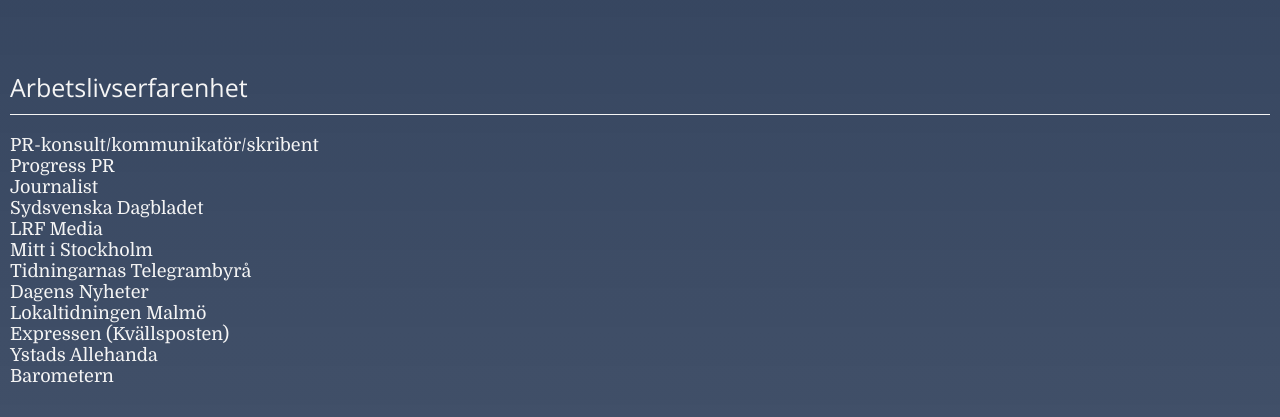
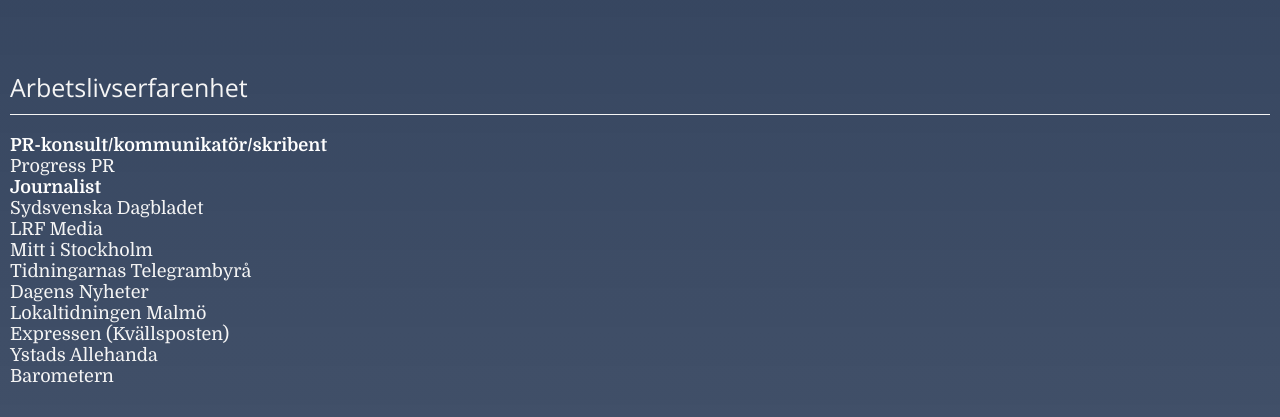
Before and after one commit to nehrwein/Kim_Portfolio, a React (Create React App) app in the folder code/: page / in a window 1280 px wide. Shown: the part 1323-1740 px from the top of the page. Built offline with nearby package versions, Linux system fonts and the light colour scheme.

Commit message:
refactor(about): shorten the code

```diff
--- a/code/src/components/About/AboutElements.ts
+++ b/code/src/components/About/AboutElements.ts
@@ -1,7 +1,6 @@
 import styled from 'styled-components'
 
 export const AboutSection = styled.section`
-
 `
 
 export const AboutArticle = styled.article`
@@ -23,10 +22,15 @@
   margin-top: 20px;
 `
 
-export const AboutListItem = styled.li`
+interface AlivsProps {
+  highlight: number;
+}
+
+export const AboutListItem = styled.li<AlivsProps>`
   font-family: 'Domine';
   font-style: normal;
-  font-weight: 400;
+  font-weight: ${({ highlight }) => highlight > -1 ? 700 : 400};
+  color: ${({ highlight }) => highlight > -1 ? 'white' : 'whitesmoke'};
   font-size: 18px;
   line-height: 21px;
 `
--- a/code/src/components/About/index.tsx
+++ b/code/src/components/About/index.tsx
@@ -3,38 +3,25 @@
 import data from '../../data/data.json'
 
 const About = () => {
+  console.log(data.About)
   return (
     <AboutSection>
-      <AboutArticle>
+      {data.About?.map((item) => (
+        <AboutArticle key={item.id}>
           <AboutHeadline>
-          Kompetens
+            {item.headline}
           </AboutHeadline>
           <AboutList>
-          {data.Kompetens?.map((item) => (
-            <AboutListItem key={item}>{item}</AboutListItem>
+            {item.content?.map((element) => (
+              <AboutListItem
+                highlight={data.A_Highlight.indexOf(element)}
+                key={element}
+              >{element}
+              </AboutListItem>
             ))}
           </AboutList>
         </AboutArticle>
-      <AboutArticle>
-        <AboutHeadline>
-          Arbetslivserfarenhet
-        </AboutHeadline>
-        <AboutList>
-          {data.Arbetslivserfarenhet?.map((item) => (
-            <AboutListItem key={item}>{item}</AboutListItem>
       ))}
-        </AboutList>
-      </AboutArticle>
-      <AboutArticle>
-        <AboutHeadline>
-          Utbildning i urval
-        </AboutHeadline>
-        <AboutList>
-          {data.UtbildningShort?.map((item) => (
-            <AboutListItem key={item}>{item}</AboutListItem>
-          ))}
-        </AboutList>
-      </AboutArticle>
     </AboutSection>
   )
 }
--- a/code/src/components/Contact/ContactElements.ts
+++ b/code/src/components/Contact/ContactElements.ts
@@ -1,6 +1,6 @@
 import styled from 'styled-components'
 
-export const ContactContainer = styled.div`
+export const ContactContainer = styled.section`
   display: flex;
   flex-direction: column;
   justify-content: space-between;
--- a/code/src/data/data.json
+++ b/code/src/data/data.json
@@ -1,5 +1,9 @@
 {
-  "Kompetens": [
+  "About": [
+    {
+      "id": 1,
+      "headline": "Kompetens",
+      "content": [
         "Reportage",
         "Nyheter",
         "Debattartiklar",
@@ -8,8 +12,12 @@
         "Pressmeddelanden",
         "Översättning engelska/svenska (idiomatiskt korrekt)",
         "Ordvitsar"
-  ],
-  "Arbetslivserfarenhet": [
+      ]
+    },
+    {
+      "id": 2,
+      "headline": "Arbetslivserfarenhet",
+      "content": [
         "PR-konsult/kommunikatör/skribent",
         "Progress PR",
         "Journalist",
@@ -22,8 +30,12 @@
         "Expressen (Kvällsposten)",
         "Ystads Allehanda",
         "Barometern"
-    ],
-    "UtbildningShort": [
+      ]
+    },
+    {
+      "id": 3,
+      "headline": "Utbildning i urval",
+      "content": [
         "Digital Copywriting – Berghs School of Communication",
         "Magisterexamen",
         "Internationella relationer",
@@ -32,3 +44,9 @@
         "Journalistutbildning"
       ]
     }
+  ],
+  "A_Highlight": [
+    "PR-konsult/kommunikatör/skribent",
+    "Journalist"
+  ]
+}
```
Lines whose indentation alone changed are shown as unchanged.
